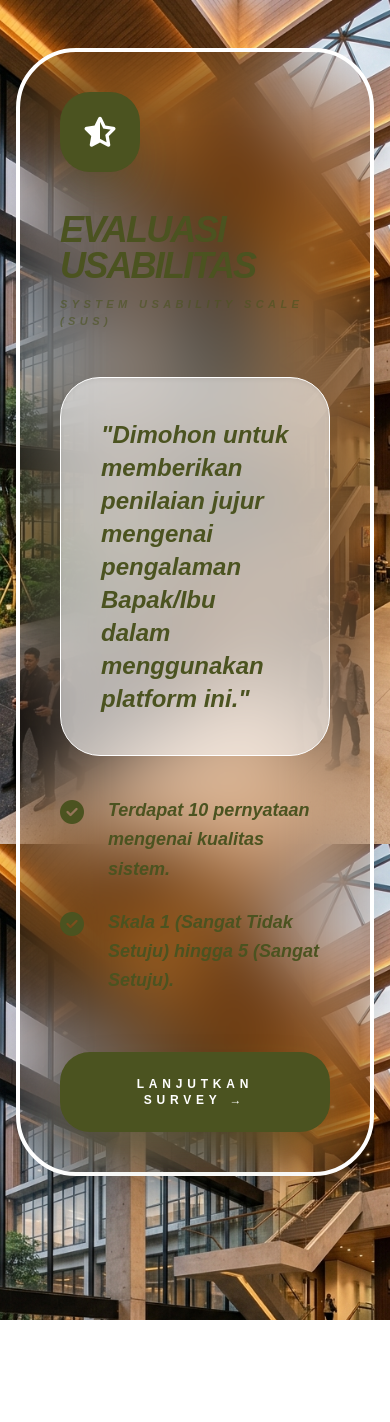
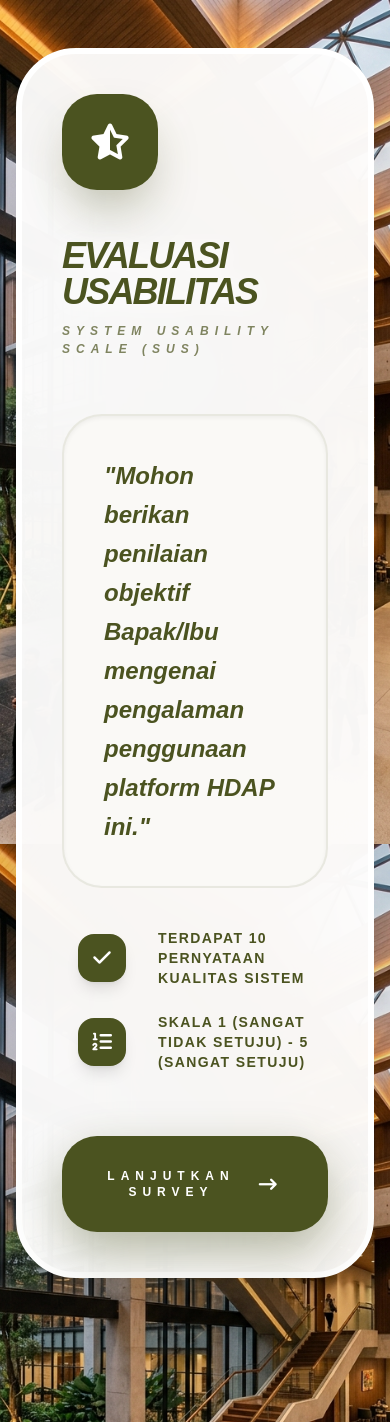
Before and after one commit to cathaleya/web_e-assesment, a Next.js app: page /survey in a window 390 px wide. Before the commit the page ends 1320 px from the top, so only its background shows below. Built offline with nearby package versions, Linux system fonts and the light colour scheme.

Commit message:
style: complete high-contrast overhaul for survey instruction and questions

```diff
--- a/src/app/survey/page.tsx
+++ b/src/app/survey/page.tsx
@@ -69,32 +69,43 @@ export default function SurveyPage() {
           {showInstructions ? (
             <motion.div
               key="instructions"
-              initial={{ opacity: 0, scale: 0.98 }}
+              initial={{ opacity: 0, scale: 0.95 }}
               animate={{ opacity: 1, scale: 1 }}
               exit={{ opacity: 0, y: -20 }}
-              className={`${creamBg}/95 backdrop-blur-2xl border-4 border-white p-10 lg:p-16 rounded-[60px] shadow-2xl`}
+              className="bg-white/95 backdrop-blur-3xl border-[6px] border-white p-10 lg:p-16 rounded-[60px] shadow-[0_50px_100px_rgba(0,0,0,0.2)]"
             >
-              <div className="w-20 h-20 bg-[#4B5320] rounded-[30px] flex items-center justify-center mb-10 shadow-2xl shadow-[#4B5320]/30">
-                <i className="fa-solid fa-star-half-stroke text-3xl text-white"></i>
+              <div className="w-24 h-24 bg-[#4B5320] rounded-[35px] flex items-center justify-center mb-12 shadow-2xl shadow-[#4B5320]/40">
+                <i className="fa-solid fa-star-half-stroke text-4xl text-white"></i>
               </div>
-              <h1 className="text-4xl font-black text-[#4B5320] tracking-tighter uppercase italic mb-3 leading-none">Evaluasi Usabilitas</h1>
-              <p className="text-[#4B5320]/60 font-black uppercase tracking-[0.4em] text-[11px] mb-12 italic">System Usability Scale (SUS)</p>
 
-              <div className="space-y-10 text-[#4B5320] leading-relaxed text-lg mb-14">
-                <div className="p-10 bg-white/60 rounded-[40px] border border-white shadow-inner italic font-bold text-2xl leading-snug">
-                  "Dimohon untuk memberikan penilaian jujur mengenai pengalaman Bapak/Ibu dalam menggunakan platform ini."
+              <h1 className="text-4xl lg:text-6xl font-black text-[#4B5320] tracking-tighter uppercase italic mb-3 leading-none drop-shadow-[0_2px_10px_rgba(255,255,255,1)]">
+                Evaluasi Usabilitas
+              </h1>
+              <p className="text-[#4B5320]/70 font-black uppercase tracking-[0.5em] text-[12px] mb-14 italic drop-shadow-[0_2px_5px_rgba(255,255,255,1)]">
+                System Usability Scale (SUS)
+              </p>
+
+              <div className="space-y-10 mb-16">
+                <div className="p-10 bg-[#FAF9F6] rounded-[40px] border-2 border-[#4B5320]/10 shadow-inner italic font-bold text-2xl lg:text-3xl text-[#4B5320] leading-relaxed">
+                  "Mohon berikan penilaian objektif Bapak/Ibu mengenai pengalaman penggunaan platform HDAP ini."
                 </div>
-                <ul className="space-y-6">
-                  <li className="flex gap-6"><i className="fa-solid fa-check-circle text-[#4B5320] text-2xl mt-1"></i> <span className="font-bold italic">Terdapat 10 pernyataan mengenai kualitas sistem.</span></li>
-                  <li className="flex gap-6"><i className="fa-solid fa-check-circle text-[#4B5320] text-2xl mt-1"></i> <span className="font-bold italic">Skala 1 (Sangat Tidak Setuju) hingga 5 (Sangat Setuju).</span></li>
-                </ul>
+                <div className="space-y-6 px-4">
+                  <div className="flex items-center gap-8 group">
+                    <div className="w-12 h-12 bg-[#4B5320] rounded-2xl flex items-center justify-center text-white shadow-lg shrink-0"><i className="fa-solid fa-check text-xl"></i></div>
+                    <span className="font-black text-[#4B5320] uppercase tracking-widest text-sm lg:text-lg">Terdapat 10 Pernyataan Kualitas Sistem</span>
+                  </div>
+                  <div className="flex items-center gap-8 group">
+                    <div className="w-12 h-12 bg-[#4B5320] rounded-2xl flex items-center justify-center text-white shadow-lg shrink-0"><i className="fa-solid fa-list-ol text-xl"></i></div>
+                    <span className="font-black text-[#4B5320] uppercase tracking-widest text-sm lg:text-lg">Skala 1 (Sangat Tidak Setuju) - 5 (Sangat Setuju)</span>
+                  </div>
+                </div>
               </div>
 
               <button
                 onClick={() => setShowInstructions(false)}
-                className="w-full lg:w-fit px-16 py-6 bg-[#4B5320] hover:bg-[#354B37] text-white font-black rounded-[30px] transition-all shadow-2xl shadow-[#4B5320]/40 uppercase tracking-[0.4em] text-xs"
+                className="w-full lg:w-auto px-20 py-8 bg-[#4B5320] hover:bg-[#354B37] text-white font-black rounded-[35px] transition-all shadow-[0_20px_50px_rgba(75,83,32,0.4)] hover:shadow-[0_10px_30px_rgba(75,83,32,0.6)] uppercase tracking-[0.5em] text-xs flex items-center justify-center gap-6"
               >
-                Lanjutkan Survey &rarr;
+                LANJUTKAN SURVEY <i className="fa-solid fa-arrow-right-long text-lg"></i>
               </button>
             </motion.div>
           ) : (
@@ -104,61 +115,61 @@ export default function SurveyPage() {
               animate={{ opacity: 1 }}
               className="space-y-10 sm:space-y-16"
             >
-               <div className="text-center mb-16 drop-shadow-[0_2px_10px_rgba(255,255,255,1)]">
-                  <h2 className="text-4xl sm:text-5xl font-black text-[#4B5320] tracking-tighter uppercase italic">Kuesioner Usabilitas</h2>
-                  <div className="w-24 h-2 bg-[#4B5320] mx-auto mt-6 rounded-full"></div>
+               <div className="text-center mb-16 drop-shadow-[0_2px_20px_rgba(255,255,255,1)]">
+                  <h2 className="text-4xl sm:text-6xl font-black text-[#4B5320] tracking-tighter uppercase italic leading-none">Kuesioner Usabilitas</h2>
+                  <div className="w-32 h-2.5 bg-[#4B5320] mx-auto mt-8 rounded-full shadow-lg"></div>
                </div>
 
-               <div className="space-y-8 lg:space-y-12">
+               <div className="space-y-10">
                   {susQuestions.map((q, i) => (
                     <motion.div
                       key={i}
                       initial={{ opacity: 0, y: 30 }}
                       animate={{ opacity: 1, y: 0 }}
                       transition={{ delay: i * 0.05 }}
-                      className={`${creamBg}/95 backdrop-blur-2xl border-4 border-white p-6 sm:p-12 rounded-[40px] sm:rounded-[60px] shadow-2xl`}
+                      className="bg-white/95 backdrop-blur-2xl border-[5px] border-white p-8 lg:p-14 rounded-[50px] lg:rounded-[70px] shadow-2xl"
                     >
-                      <div className="mb-10 p-6 sm:p-10 bg-white/60 border-l-[10px] border-[#4B5320] rounded-[25px] sm:rounded-[35px] shadow-inner">
-                        <p className="text-lg sm:text-xl text-[#4B5320] font-bold leading-relaxed drop-shadow-[0_2px_4px_rgba(255,255,255,1)]">
-                          <span className="text-[#4B5320]/30 font-black mr-3 italic">#{i + 1}</span> {q}
+                      <div className="mb-10 p-8 sm:p-12 bg-[#FAF9F6] border-l-[12px] border-[#4B5320] rounded-[30px] sm:rounded-[45px] shadow-inner">
+                        <p className="text-xl sm:text-2xl text-[#4B5320] font-black leading-relaxed drop-shadow-[0_1px_2px_rgba(255,255,255,1)]">
+                          <span className="text-[#4B5320]/30 font-black mr-4 italic">#{i + 1}</span> {q}
                         </p>
                       </div>
 
-                      <div className="flex flex-col md:flex-row justify-between items-center gap-6 sm:gap-10">
-                        <span className="text-[10px] font-black uppercase text-slate-400 tracking-widest order-last md:order-first w-full md:w-auto text-center md:text-left">Sangat Tidak Setuju</span>
+                      <div className="flex flex-col md:flex-row justify-between items-center gap-8 sm:gap-14">
+                        <span className="text-[11px] font-black uppercase text-[#4B5320]/50 tracking-[0.3em] order-last md:order-first w-full md:w-auto text-center md:text-left drop-shadow-[0_2px_5px_rgba(255,255,255,1)]">Sangat Tidak Setuju</span>
                         <div className="flex justify-between gap-2 sm:gap-6 flex-1 w-full max-w-lg mx-auto">
                            {[1, 2, 3, 4, 5].map((val) => (
                              <button
                                key={val}
                                onClick={() => handleAnswer(i, val)}
-                               className={`w-12 h-12 sm:w-16 sm:h-16 rounded-2xl font-black text-lg sm:text-2xl transition-all flex items-center justify-center border-4 ${
+                               className={`w-14 h-14 sm:w-20 sm:h-20 rounded-[28px] font-black text-xl sm:text-3xl transition-all flex items-center justify-center border-[5px] ${
                                  answers[i] === val
                                    ? "bg-[#4B5320] border-[#4B5320] text-white shadow-2xl scale-110"
-                                   : "bg-white/70 border-white text-slate-300 hover:border-[#4B5320]/20"
+                                   : "bg-white border-slate-100 text-[#4B5320]/30 hover:border-[#4B5320]/20"
                                }`}
                              >
                                {val}
                              </button>
                            ))}
                         </div>
-                        <span className="text-[10px] font-black uppercase text-slate-400 tracking-widest w-full md:w-auto text-center md:text-right">Sangat Setuju</span>
+                        <span className="text-[11px] font-black uppercase text-[#4B5320]/50 tracking-[0.3em] w-full md:w-auto text-center md:text-right drop-shadow-[0_2px_5px_rgba(255,255,255,1)]">Sangat Setuju</span>
                       </div>
                     </motion.div>
                   ))}
                </div>
 
-               <div className="flex justify-center pt-10">
+               <div className="flex justify-center pt-20">
                   <button
                     disabled={!isComplete}
                     onClick={submitSurvey}
-                    className={`w-full sm:w-fit px-20 py-7 rounded-[40px] font-black uppercase tracking-[0.5em] text-xs transition-all flex items-center justify-center gap-6 ${
+                    className={`w-full sm:w-auto px-24 py-10 rounded-[45px] font-black uppercase tracking-[0.6em] text-sm transition-all flex items-center justify-center gap-8 ${
                       isComplete
-                        ? "bg-[#4B5320] hover:bg-[#354B37] text-white shadow-2xl shadow-[#4B5320]/40"
-                        : "bg-slate-100 text-slate-300 cursor-not-allowed shadow-inner"
+                        ? "bg-[#4B5320] hover:bg-[#354B37] text-white shadow-[0_30px_60px_rgba(75,83,32,0.4)]"
+                        : "bg-slate-200 text-slate-400 cursor-not-allowed shadow-inner"
                     }`}
                   >
-                    Submit Hasil Survey
-                    <i className="fa-solid fa-paper-plane text-xs"></i>
+                    Kirim Hasil Survey
+                    <i className="fa-solid fa-paper-plane text-xl"></i>
                   </button>
                </div>
             </motion.div>
```
